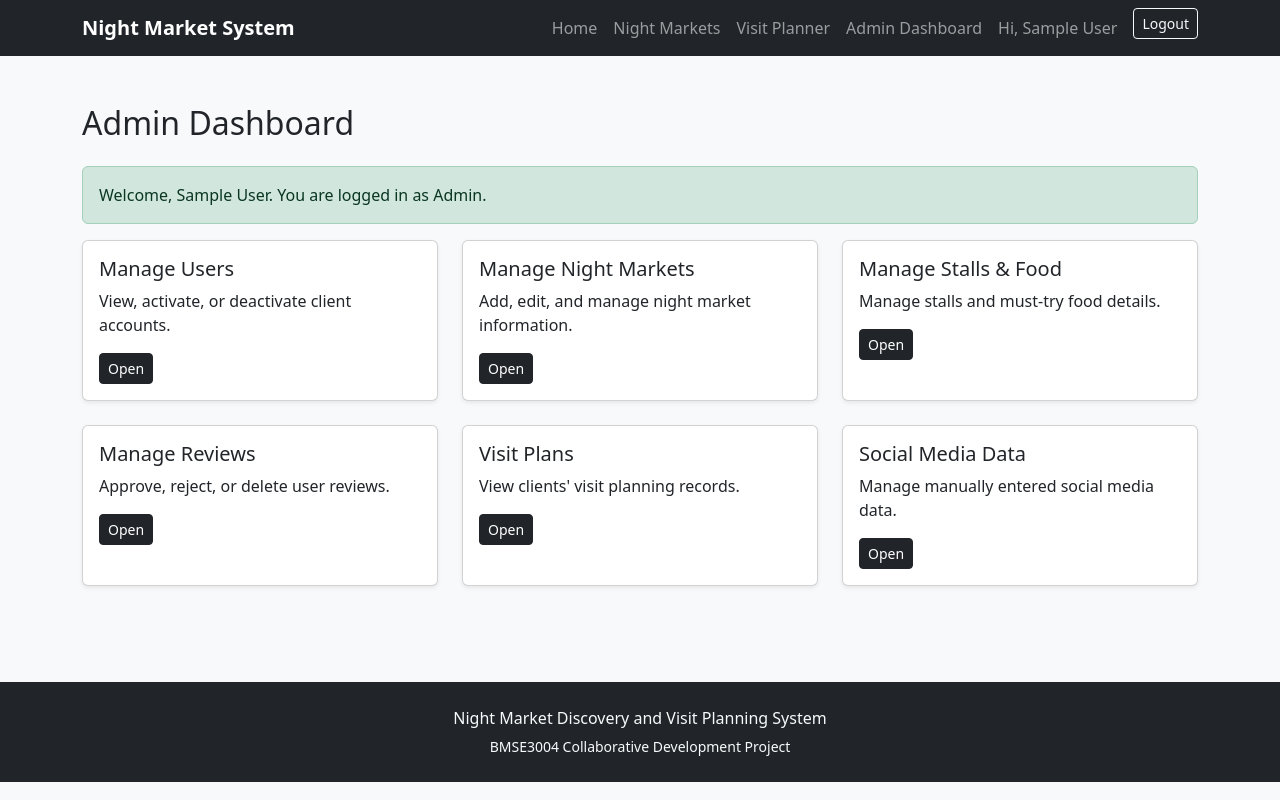
After one commit to cj-yeu/nightMarket, a PHP site: page /admin/dashboard.php in a window 1280 px wide. The commit adds this page. Run offline with PHP 8.4, Linux system fonts and the light colour scheme; the visitor is signed in with stand-in values (Sample User, id 1).

Commit message:
add user registiration login and role based access

```diff
--- /dev/null
+++ b/public_html/admin/dashboard.php
@@ -0,0 +1,83 @@
+<?php
+$page_title = "Admin Dashboard";
+$base_path = "../";
+
+include '../includes/header.php';
+include '../functions/auth.php';
+checkAdmin();
+include '../includes/navbar.php';
+?>
+
+<div class="container py-5">
+    <h2 class="mb-4">Admin Dashboard</h2>
+
+    <div class="alert alert-success">
+        Welcome, <?php echo htmlspecialchars($_SESSION['full_name']); ?>. You are logged in as Admin.
+    </div>
+
+    <div class="row g-4">
+
+        <div class="col-md-4">
+            <div class="card shadow-sm h-100">
+                <div class="card-body">
+                    <h5>Manage Users</h5>
+                    <p>View, activate, or deactivate client accounts.</p>
+                    <a href="manage-users.php" class="btn btn-dark btn-sm">Open</a>
+                </div>
+            </div>
+        </div>
+
+        <div class="col-md-4">
+            <div class="card shadow-sm h-100">
+                <div class="card-body">
+                    <h5>Manage Night Markets</h5>
+                    <p>Add, edit, and manage night market information.</p>
+                    <a href="manage-markets.php" class="btn btn-dark btn-sm">Open</a>
+                </div>
+            </div>
+        </div>
+
+        <div class="col-md-4">
+            <div class="card shadow-sm h-100">
+                <div class="card-body">
+                    <h5>Manage Stalls & Food</h5>
+                    <p>Manage stalls and must-try food details.</p>
+                    <a href="manage-stalls.php" class="btn btn-dark btn-sm">Open</a>
+                </div>
+            </div>
+        </div>
+
+        <div class="col-md-4">
+            <div class="card shadow-sm h-100">
+                <div class="card-body">
+                    <h5>Manage Reviews</h5>
+                    <p>Approve, reject, or delete user reviews.</p>
+                    <a href="manage-reviews.php" class="btn btn-dark btn-sm">Open</a>
+                </div>
+            </div>
+        </div>
+
+        <div class="col-md-4">
+            <div class="card shadow-sm h-100">
+                <div class="card-body">
+                    <h5>Visit Plans</h5>
+                    <p>View clients' visit planning records.</p>
+                    <a href="manage-planners.php" class="btn btn-dark btn-sm">Open</a>
+                </div>
+            </div>
+        </div>
+
+        <div class="col-md-4">
+            <div class="card shadow-sm h-100">
+                <div class="card-body">
+                    <h5>Social Media Data</h5>
+                    <p>Manage manually entered social media data.</p>
+                    <a href="social-media-data.php" class="btn btn-dark btn-sm">Open</a>
+                </div>
+            </div>
+        </div>
+
+    </div>
+</div>
+
+<?php include '../includes/footer.php'; ?>
--- a/public_html/functions/auth.php
+++ b/public_html/functions/auth.php
@@ -32,5 +32,4 @@ function isAdmin() {
 function isClient() {
     return isset($_SESSION['role']) && $_SESSION['role'] === 'client';
 }
-
 ?>
--- a/public_html/includes/header.php
+++ b/public_html/includes/header.php
@@ -1,6 +1,14 @@
 <?php
+if (session_status() === PHP_SESSION_NONE) {
+    session_start();
+}
+
 if (!isset($page_title)) {
     $page_title = "Night Market System";
+}
+
+if (!isset($base_path)) {
+    $base_path = "";
 }
 ?>
 
@@ -15,6 +23,6 @@ if (!isset($page_title)) {
     <link href="https://cdn.jsdelivr.net/npm/bootstrap@5.3.3/dist/css/bootstrap.min.css" rel="stylesheet">
 
     <!-- Custom CSS -->
-    <link rel="stylesheet" href="assets/css/style.css">
+    <link rel="stylesheet" href="<?php echo $base_path; ?>assets/css/style.css">
 </head>
-<body></body>
+<body>
--- a/public_html/includes/navbar.php
+++ b/public_html/includes/navbar.php
@@ -1,6 +1,6 @@
 <nav class="navbar navbar-expand-lg navbar-dark bg-dark">
     <div class="container">
-        <a class="navbar-brand fw-bold" href="index.php">
+        <a class="navbar-brand fw-bold" href="<?php echo $base_path; ?>index.php">
             Night Market System
         </a>
 
@@ -12,24 +12,48 @@
             <ul class="navbar-nav ms-auto mb-2 mb-lg-0">
 
                 <li class="nav-item">
-                    <a class="nav-link" href="index.php">Home</a>
+                    <a class="nav-link" href="<?php echo $base_path; ?>index.php">Home</a>
                 </li>
 
                 <li class="nav-item">
-                    <a class="nav-link" href="market-list.php">Night Markets</a>
+                    <a class="nav-link" href="<?php echo $base_path; ?>market-list.php">Night Markets</a>
                 </li>
 
                 <li class="nav-item">
-                    <a class="nav-link" href="planner.php">Visit Planner</a>
+                    <a class="nav-link" href="<?php echo $base_path; ?>planner.php">Visit Planner</a>
                 </li>
 
-                <li class="nav-item">
-                    <a class="nav-link" href="login.php">Login</a>
-                </li>
+                <?php if (isset($_SESSION['user_id'])): ?>
 
-                <li class="nav-item">
-                    <a class="btn btn-warning btn-sm ms-lg-2" href="register.php">Register</a>
-                </li>
+                    <?php if ($_SESSION['role'] === 'admin'): ?>
+                        <li class="nav-item">
+                            <a class="nav-link" href="<?php echo $base_path; ?>admin/dashboard.php">Admin Dashboard</a>
+                        </li>
+                    <?php endif; ?>
+
+                    <li class="nav-item">
+                        <a class="nav-link" href="<?php echo $base_path; ?>profile.php">
+                            Hi, <?php echo htmlspecialchars($_SESSION['full_name']); ?>
+                        </a>
+                    </li>
+
+                    <li class="nav-item">
+                        <a class="btn btn-outline-light btn-sm ms-lg-2" href="<?php echo $base_path; ?>logout.php">
+                            Logout
+                        </a>
+                    </li>
+
+                <?php else: ?>
+
+                    <li class="nav-item">
+                        <a class="nav-link" href="<?php echo $base_path; ?>login.php">Login</a>
+                    </li>
+
+                    <li class="nav-item">
+                        <a class="btn btn-warning btn-sm ms-lg-2" href="<?php echo $base_path; ?>register.php">Register</a>
+                    </li>
+
+                <?php endif; ?>
 
             </ul>
         </div>
```
Also changed, not shown: public_html/actions/login-action.php (+63 -0 lines), public_html/actions/register-action.php (+63 -0 lines), public_html/login.php (+47 -0 lines), public_html/logout.php (+7 -0 lines), public_html/register.php (+62 -0 lines), public_html/admin/dashbpard.php (deleted).
